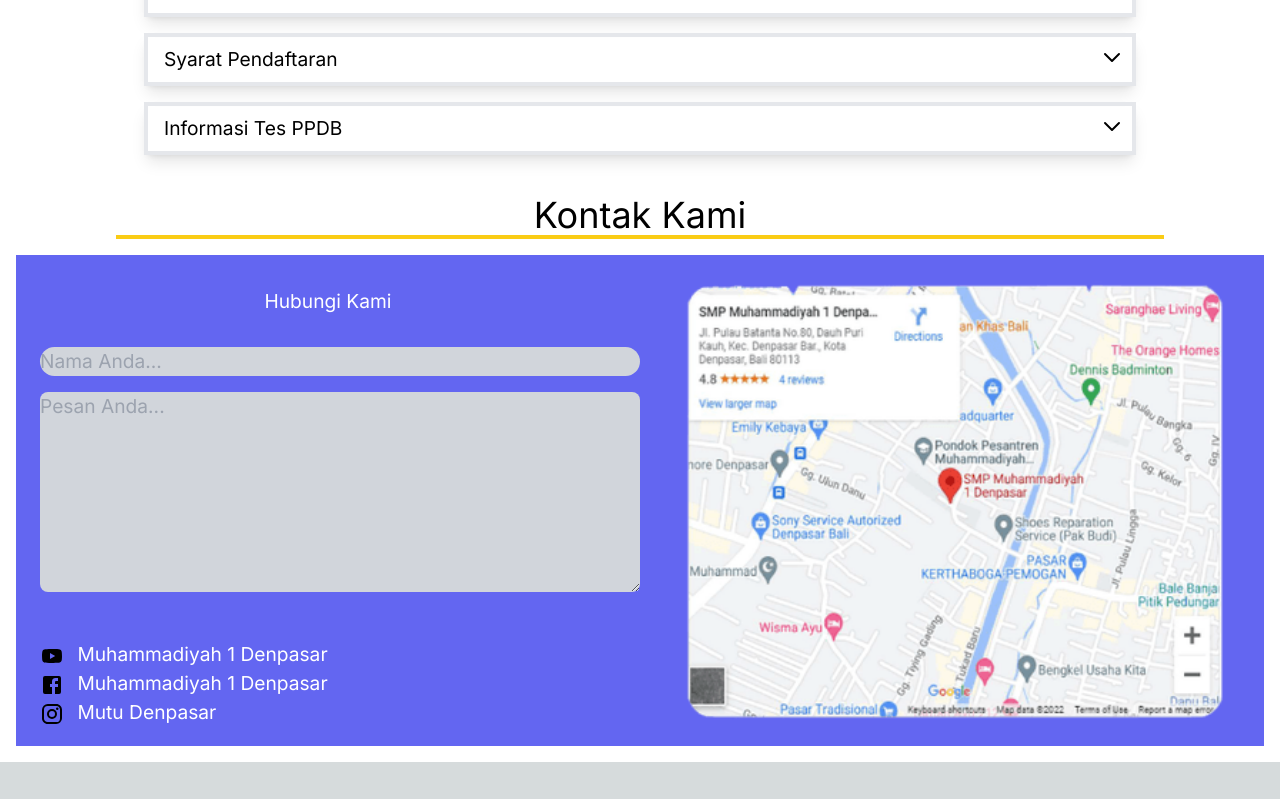
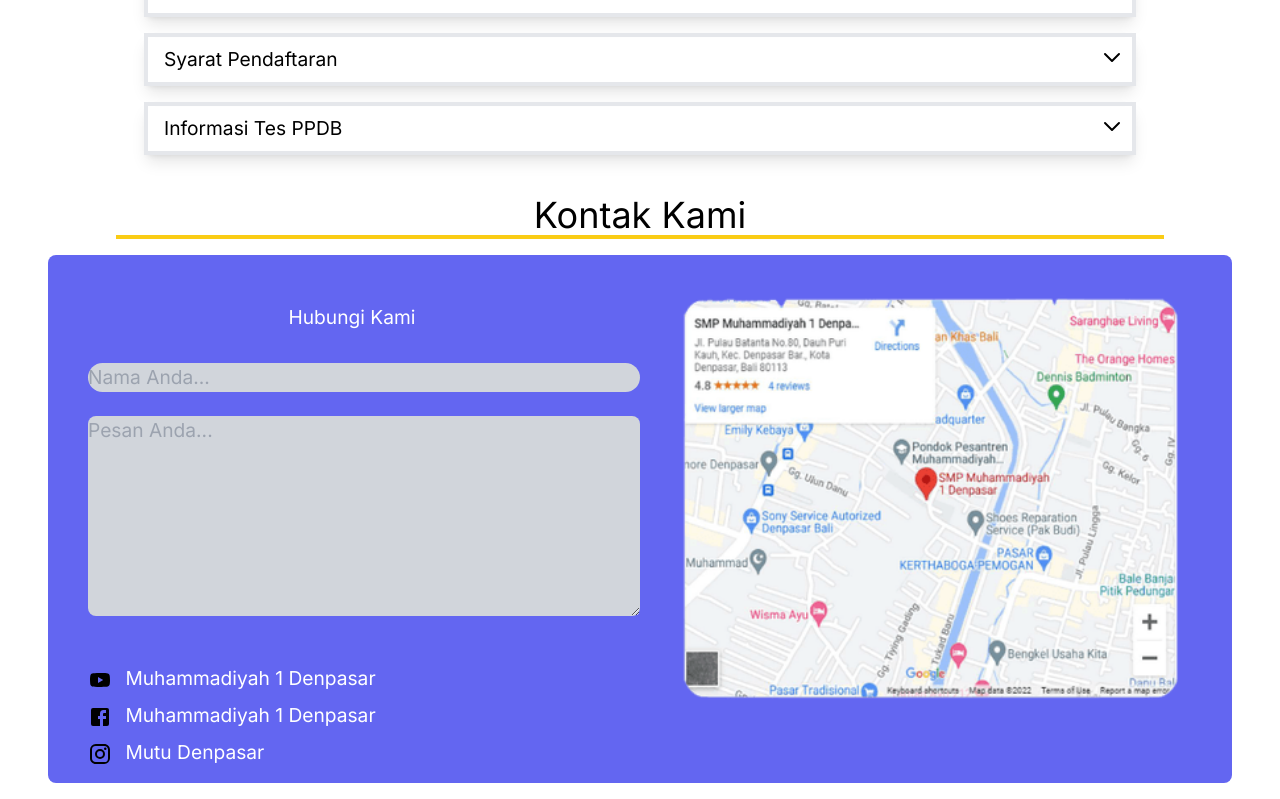
Before and after one commit to harymunli/PPDB-Website-Example, a Next.js app: page / in a window 1280 px wide. Shown: the part 555-1354 px from the top of the page. Before the commit the page ends 1317 px from the top, so only its background shows below. Built offline with nearby package versions, Linux system fonts and the light colour scheme.

Commit message:
socmed layouting

```diff
--- a/pages/index.js
+++ b/pages/index.js
@@ -95,16 +95,16 @@
 
       {/* <!-- Kontak --> */}
       <p className='text-4xl text-center border-b-4 border-yellow-400 mx-[100px] mb-4 mt-10'> Kontak Kami </p>
-      <section className="grid grid-cols-2 bg-indigo-500">
+      <section className="grid grid-cols-2 bg-indigo-500 p-4 mx-8 rounded-lg">
         <div className=" flex-row">
           <p className="text-center text-col text-white mt-8 xl mb-4"> Hubungi Kami </p>
           <div className='ml-6'>
             <form className="flex flex-col">
-              <input className='rounded-full my-4' placeholder="Nama Anda..."></input>
+              <input className='rounded-full mt-4 mb-6' placeholder="Nama Anda..."></input>
               <textarea className='rounded-lg mb-12' placeholder="Pesan Anda..." height="400px"></textarea>
             </form>
-            <YouTubeIcon/> <span className='ml-2 mb-4 text-white'> Muhammadiyah 1 Denpasar </span> <br/>
-            <FacebookIcon/> <span className='ml-2 mb-4 text-white'>Muhammadiyah 1 Denpasar</span> <br/>
+            <div className='mb-2'><YouTubeIcon/> <span className='ml-2 mb-4 text-white'> Muhammadiyah 1 Denpasar </span></div>
+            <div className='mb-2'> <FacebookIcon/> <span className='ml-2 mb-4 text-white'>Muhammadiyah 1 Denpasar</span> </div>
             <InstagramIcon/> <span className='ml-2 mb-4 text-white'> Mutu Denpasar </span>
           </div>
 
```
